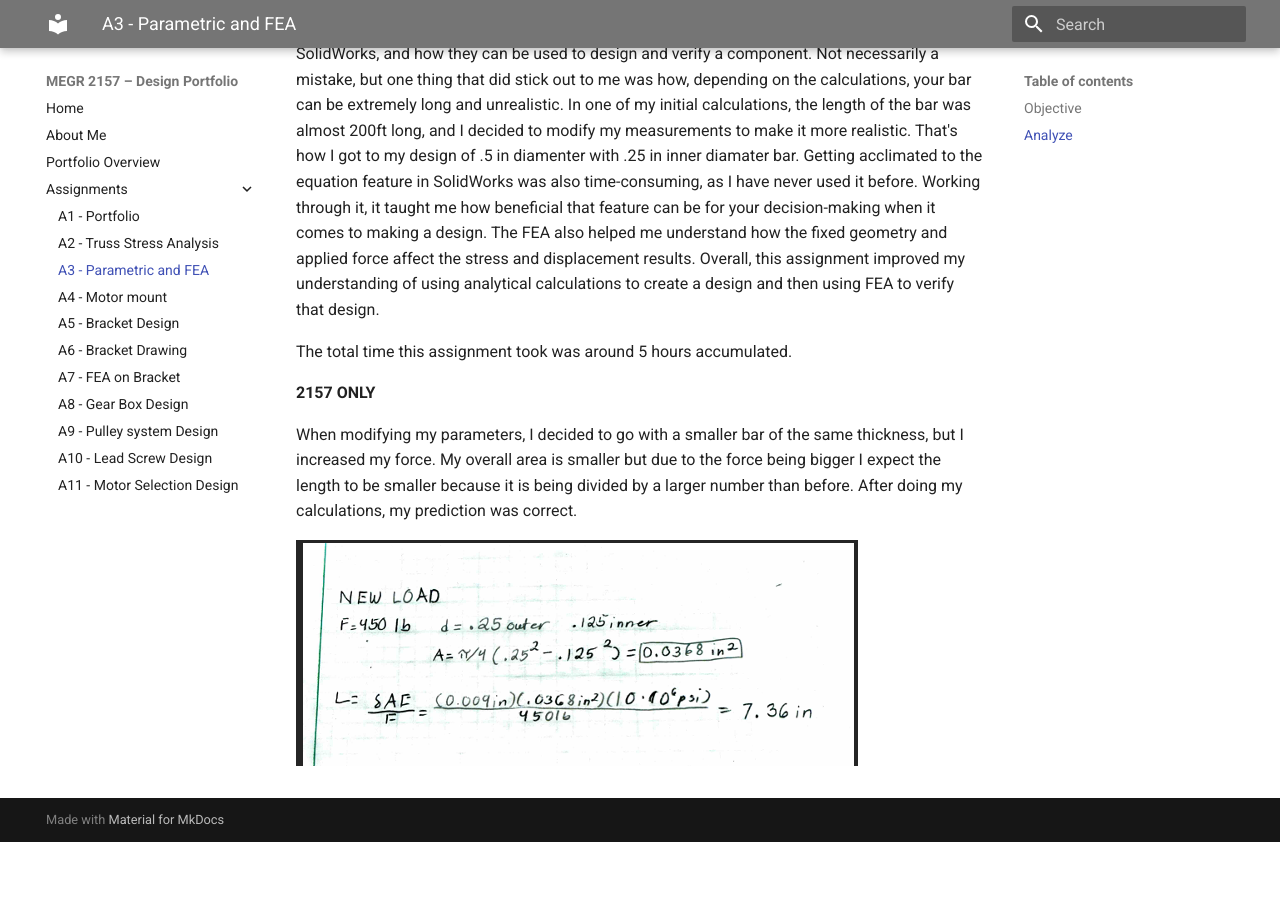
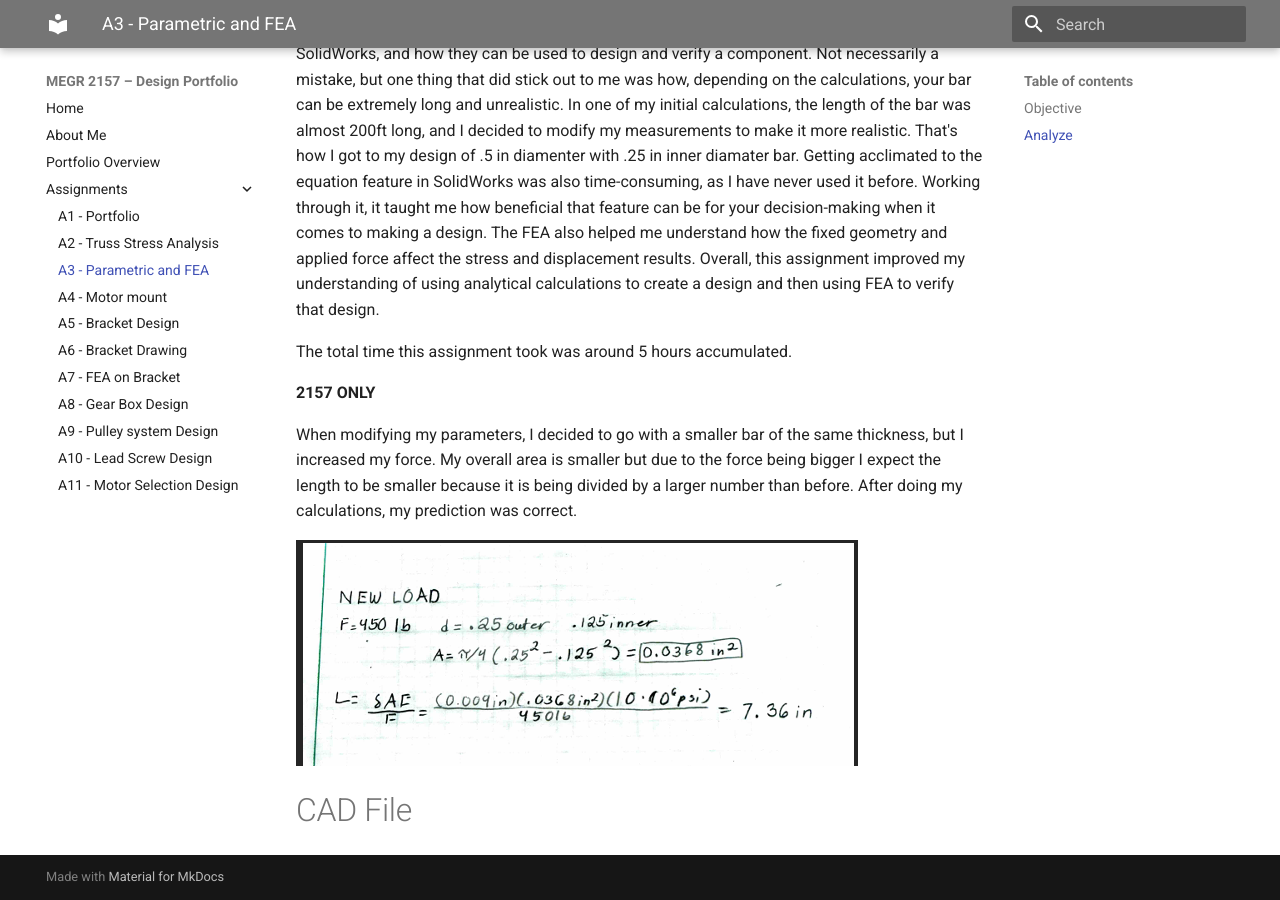
Before and after one commit to JHernPR/MEGR-2157-portfolio, an MkDocs documentation site: the page built from docs/assignments/A03/index.md, in a window 1280 px wide and 900 px high, scrolled down 6238 px. Built offline with MkDocs 1.6.1 and Material for MkDocs 9.7.7, drawn with Linux system fonts in a browser that asks for light colours; before the commit the page ends 7080 px from its top, so only the background shows below that.

Commit message:
Update index.md

```diff
--- a/docs/assignments/A03/index.md
+++ b/docs/assignments/A03/index.md
@@ -63,3 +63,5 @@ The total time this assignment took was around 5 hours accumulated.
 When modifying my parameters, I decided to go with a smaller bar of the same thickness, but I increased my force. My overall area is smaller but due to the force being bigger I expect the length to be smaller because it is being divided by a larger number than before. After doing my calculations, my prediction was correct.
 
 ![NEW](NEWLOAD.PNG)
+
+# CAD File
```
